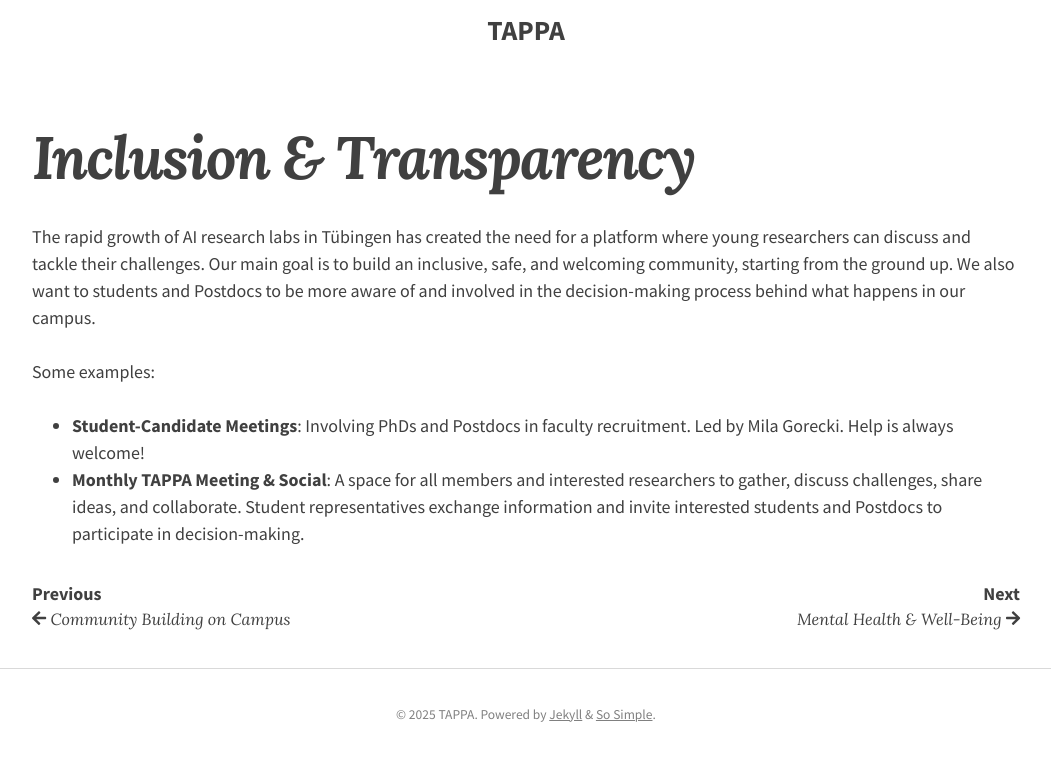
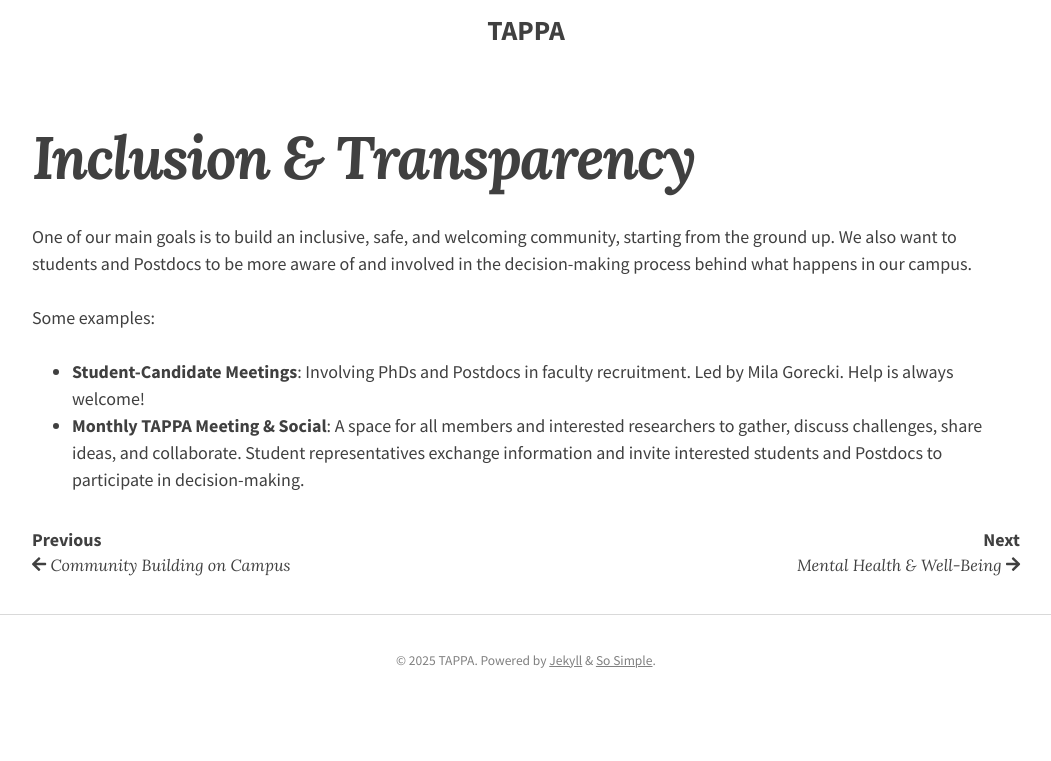
Before and after one commit to tappa-org/tappa-org.github.io, a Jekyll site: the page built from _projects/inclusion.md, in a window 1280 px wide, cut to the strip 221-1018 px from the top of the page. Shown: the top 761 px of the strip, without its empty margins (114-1165 px from the left). Built offline with Jekyll 4.4.1, drawn with Linux system fonts in a browser that asks for light colours; nearby versions of some CDN libraries.

Commit message:
shortened prevs of projects

```diff
--- a/_projects/inclusion.md
+++ b/_projects/inclusion.md
@@ -1,7 +1,7 @@
 ---
 title: "Inclusion & Transparency"
 ---
-The rapid growth of AI research labs in Tübingen has created the need for a platform where young researchers can discuss and tackle their challenges. Our main goal is to build an inclusive, safe, and welcoming community, starting from the ground up. We also want to students and Postdocs to be more aware of and involved in the decision-making process behind what happens in our campus.
+One of our main goals is to build an inclusive, safe, and welcoming community, starting from the ground up. We also want to students and Postdocs to be more aware of and involved in the decision-making process behind what happens in our campus.
 
 Some examples:
 - **Student-Candidate Meetings**: Involving PhDs and Postdocs in faculty recruitment. Led by Mila Gorecki. Help is always welcome!
```
Also changed, not shown: _projects/community_building.md (+3 -1 lines), _projects/mental_well_being.md (+3 -1 lines).
